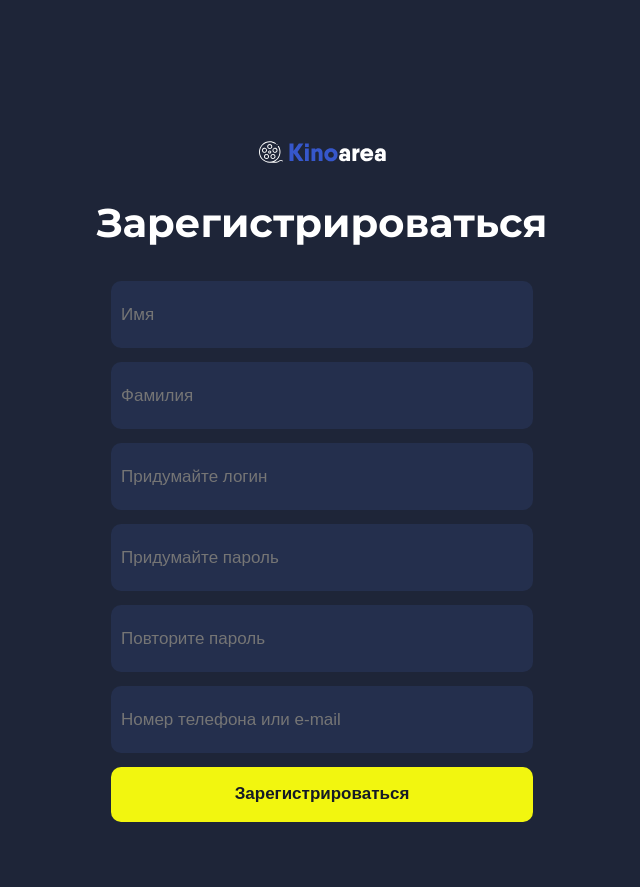
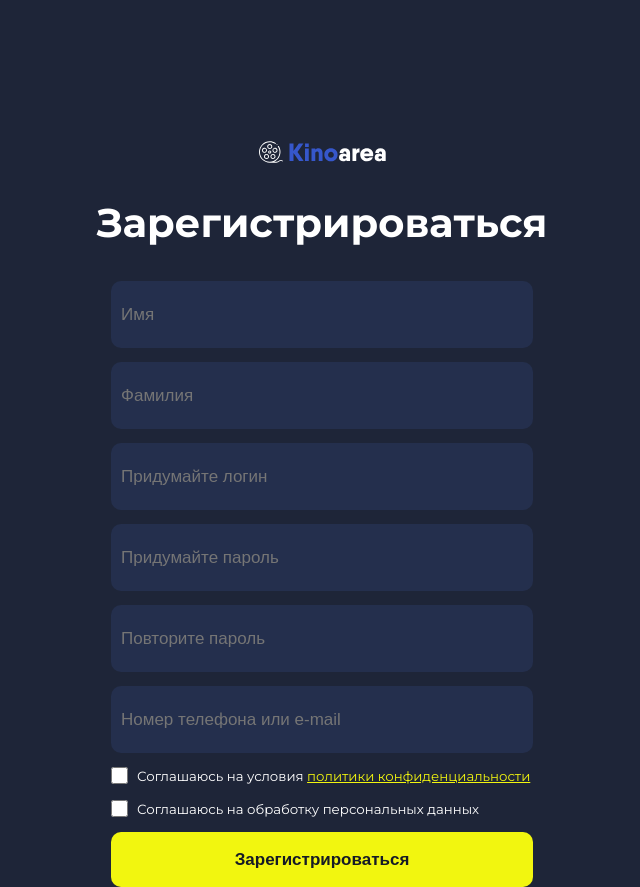
Before and after one commit to Shavakat/kino, a React (Vite) app: page /Reg in a window 1280 px wide. Shown: the whole page, without its empty margins (318-958 px from the left). Before the commit the page ends 822 px from the top, so only its background shows below. Built offline with nearby package versions, Linux system fonts and the light colour scheme.

Commit message:
ЛОИР

```diff
--- /dev/null
+++ b/src/LoginComponents/button/CheckBox.css
@@ -0,0 +1,7 @@
+#checkbox_reg {
+    border-radius: 2px;
+    accent-color: #F2F60F;
+    width: 17px;
+    height: 17px;
+    flex-shrink: 0;
+}
--- /dev/null
+++ b/src/LoginComponents/button/CheckBox.jsx
@@ -0,0 +1,10 @@
+import React from 'react'
+import './CheckBox.css'
+
+const CheckBox = () => {
+  return (
+    <input id='checkbox_reg' type='checkbox'></input>
+  )
+}
+
+export default CheckBox
--- a/src/Reg.css
+++ b/src/Reg.css
@@ -0,0 +1,17 @@
+.checkbox_txt {
+    display: flex;
+    gap: 9px;
+    width: 422px;
+}
+
+.p_reg {
+    color: #FFF;
+    font-size: 13.3px;
+    font-weight: 400;
+    line-height: 140.2%;
+}
+
+.span_reg {
+    color: #F2F60F;
+    text-decoration-line: underline;
+}
--- a/src/Reg.jsx
+++ b/src/Reg.jsx
@@ -3,6 +3,7 @@ import Logo from './components/link/Logo.jsx'
 import './Reg.css'
 import Input from './LoginComponents/inputs/Input'
 import Button from './LoginComponents/button/ButtonYellow.jsx'
+import CheckBox from './LoginComponents/button/CheckBox.jsx'
 
 function Reg() {
   return ( <>
@@ -16,6 +17,8 @@ function Reg() {
         <Input placeholder={'Придумайте пароль'} type={'password'} />
         <Input placeholder={'Повторите пароль'} type={'password'} />
         <Input placeholder={'Номер телефона или e-mail'} type={'tel'} />
+        <div className="checkbox_txt"><CheckBox /> <p className='p_reg'>Соглашаюсь на условия <span className='span_reg'>политики конфиденциальности</span></p></div>
+        <div className="checkbox_txt"><CheckBox /> <p className='p_reg'>Соглашаюсь на обработку персональных данных</p> </div>
         <Button text={'Зарегистрироваться'}/>
       </div>
     </div>
--- a/src/Vost.jsx
+++ b/src/Vost.jsx
@@ -5,8 +5,10 @@ import Input from './LoginComponents/inputs/Input'
 import InputMin from './LoginComponents/inputs/InputMin'
 import Button from './LoginComponents/button/ButtonYellow.jsx'
 import ButtonMin from './LoginComponents/button/ButtonMin.jsx'
+import { useNavigate} from "react-router-dom";
 
 function Vost() {
+    const navigate = useNavigate();
   return ( <>
   <div className='Login_item'>
       <Logo />
@@ -17,7 +19,7 @@ function Vost() {
             <ButtonMin text={'Отправить'}/>
             <InputMin placeholder={'Полученный код'} type={'text'} />
         </div>
-        <Button text={'Далее'}/>
+        <div onClick={() => navigate("/VostPsw")}><Button text={'Далее'}/></div>
       </div>
     </div>
 
--- /dev/null
+++ b/src/VostPsw.jsx
@@ -0,0 +1,25 @@
+import { useState, useSyncExternalStore } from 'react'
+import Logo from './components/link/Logo.jsx'
+import './VostPsw.css'
+import Input from './LoginComponents/inputs/Input'
+import Button from './LoginComponents/button/ButtonYellow.jsx'
+
+
+function VostPsw() {
+  return ( <>
+  <div className='Login_item'>
+      <Logo />
+      <h1 id='title_vhod'>Восстановить пароль</h1>
+      <div className="inptu">
+        <Input placeholder={'Придумайте новый пароль'} type={'password'} />
+        <Input placeholder={'Подтвердите новый пароль'} type={'password'} />
+        <Button text={'Готово!'}/>
+      </div>
+    </div>
+
+  </>
+
+  )
+}
+
+export default VostPsw
--- a/src/main.jsx
+++ b/src/main.jsx
@@ -4,6 +4,7 @@ import App from './App.jsx'
 import Login from './Login.jsx'
 import Reg from './Reg.jsx'
 import Vost from './Vost.jsx'
+import VostPsw from './VostPsw.jsx'
 import './index.css'
 
 
@@ -29,6 +30,10 @@ const router = createBrowserRouter([
     path: "/Vost",
     element: <Vost />,
   },
+  {
+    path: "/VostPsw",
+    element: <VostPsw />,
+  },
 ]);
 ReactDOM.createRoot(document.getElementById('root')).render(
   <RouterProvider router={router} />
```
Also changed, not shown: src/VostPsw.css (added).
